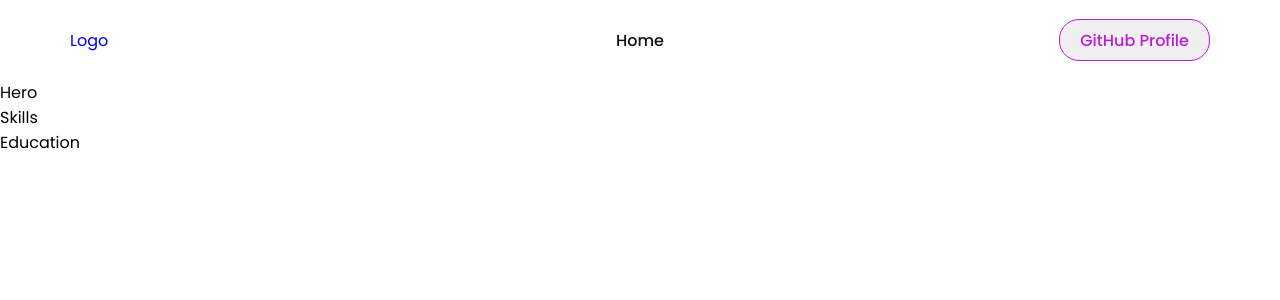
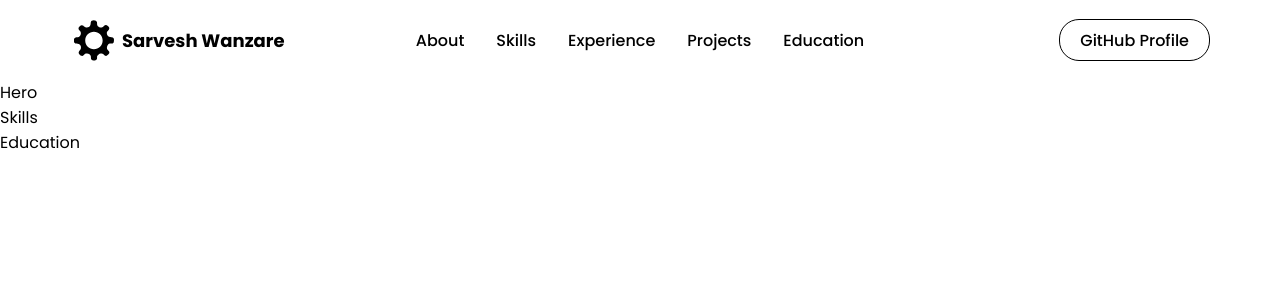
Before and after one commit to SarveshSW/website, a React (Create React App) app: page / in a window 1280 px wide. Shown: the top 300 px of the page. Built offline with nearby package versions, Linux system fonts and the light colour scheme.

Commit message:
Finished Nav Bar.

```diff
--- a/src/components/Education/index.js
+++ b/src/components/Education/index.js
@@ -3,7 +3,7 @@ import React from 'react'
 const Education = () => {
     return (
         <div>Education</div>
-    )
+    );
 }
 
-export default Education
+export default Education;
--- a/src/components/HeroSection/index.js
+++ b/src/components/HeroSection/index.js
@@ -3,7 +3,7 @@ import React from 'react'
 const Hero = () => {
     return (
         <div>Hero</div>
-    )
+    );
 }
 
-export default Hero
+export default Hero;
--- a/src/components/NavBar/index.js
+++ b/src/components/NavBar/index.js
@@ -1,11 +1,11 @@
-import React from 'react'
-//import { NavLink } from 'react-router-dom'
-import styled from 'styled-components'
-import { Link as LinkR } from 'react-router-dom';
-
-//import { Nav, NavLink, NavContainer, Span, NavLogo, NavItems, GitHubButton, ButtonContainer, MobileIcon, MobileMenu, MobileNavLogo, MobileLink } from './NavbarStyledComponent'
+import React from 'react';
+import { Link as LinkR } from "react-router-dom";
+import styled, { useTheme } from 'styled-components';
+import {DiAptana} from 'react-icons/di';
+import {FaBars} from 'react-icons/fa';
+import { Bio } from '../../data/constant.js';
 const Nav = styled.div`
-    background-color: ${({theme}) => theme.card_light};
+    background-color: ${({theme}) => theme.bg};
     height: 80px;
     display: flex;
     align-items: center;
@@ -21,7 +21,6 @@ const Nav = styled.div`
 const NavContainer = styled.div`
   display: flex;
   justify-content: space-between;
-  align-items: center;
   height: 60px;
   z-index: 1;
   width: 100%;
@@ -35,17 +34,12 @@ const NavLogo = styled(LinkR)`
     display: flex;
     justify-self: flex-start;
     cursor: pointer;
+    text-decoration: none;
     align-items: center;
-    text-decoration: none;
     @media (max-width: 640px) {
       padding: 0 0px;
   }
-`;/*
-const Span = styled.div`
-    padding: 0 4px;
-    font-weight: bold;
-    font-size: 18px;
-`;*/
+`;
 const MobileIcon = styled.div`
   display: none;
   @media screen and (max-width: 768px) {
@@ -53,7 +47,7 @@ const MobileIcon = styled.div`
     position: absolute;
     top: 0;
     right: 0;
-    transform: translate(-100%, 60%);
+    transform: translate(-100%, 50%);
     font-size: 1.5rem;
     cursor: pointer;
     color: ${({ theme }) => theme.text_primary};
@@ -65,9 +59,7 @@ const NavItems = styled.ul`
     align-items: center;
     justify-content:center;
     gap: 32px;
-    padding: 0 6px;
     list-style: none;
-
     @media screen and (max-width: 768px) {
       display: none;
     }
@@ -88,45 +80,46 @@ const NavLink = styled.a`
      border-bottom: 2px solid ${({ theme }) => theme.primary};
    } */
 
-const GitHubButton = styled.button`
-  border: 1.8px solid ${({ theme }) => theme.primary};
-  justify-content: center;
+const ButtonContainer = styled.div`
   display: flex;
   align-items: center;
-  height: 70%;
-  border-radius: 20px;
-  color: ${({ theme }) => theme.primary};
-  cursor: pointer;
-  padding: 0 20px;
-  font-weight: 500;
-  text-decoration: none;
-  font-size: 16px;
-  transition: all 0.6s ease-in-out;
-    :hover {
-      background: ${({ theme }) => theme.primary};
-      color: ${({ theme }) => theme.white};
-    }
-    @media screen and (max-width: 768px) {
-    font-size: 14px;
-    }
-`;
-
-const ButtonContainer = styled.div`
+  justify-content: end;
   width: 80%;
   height: 100%;
-  display: flex;
-  justify-content: end;
-  align-items: center;
   padding: 0 6px;
   @media screen and (max-width: 768px) {
     display: none;
   }
 `;
+const GitHubButton = styled.a`
+  background-color: transparent;
+  border: 1.8px solid ${({ theme }) => theme.black};
+  border-radius: 20px;
+  display: flex;
+  justify-content: center;
+  align-items: center;
+  color: ${({ theme }) => theme.black};
+  padding: 0 20px;
+  text-decoration: none;
+  font-size: 1rem;
+  font-weight: 500;
+  cursor: pointer;
+  height: 70%;
+    :hover {
+      background: ${({ theme }) => theme.primary};
+      color: ${({ theme }) => theme.card};
+    }
+    @media screen and (max-width: 768px) {
+    font-size: 0.8rem;
+    }
+`;
+export const Span = styled.div`
+    padding: 0 4px;
+    font-weight: bold;
+    font-size: 18px;
+`;
 
-
-
-/*
-const MobileMenu = styled.div`
+export const MobileMenu = styled.div`
     display: flex;
     flex-direction: column;
     justify-content: center;
@@ -136,103 +129,125 @@ const MobileMenu = styled.div`
     right: 0;
     width: 100%;
     padding: 12px 40px 24px 40px;
-    background: ${({ theme }) => theme.card_light+99};
-    transition: all 0.6s ease-in-out;
-    transform: ${({ isOpen }) => (isOpen ? 'translateY(0)' : 'translateY(-100%)')};
+    background: ${({ theme }) => theme.bgLight+99};
+    transition: all 0.3s ease-in-out;
+    transform: ${({ open }) => (open ? 'translateY(0)' : 'translateY(-100%)')};
     border-radius: 0 0 20px 20px;
-    box-shadow: 0 0 10px 0 rgba(0, 0, 0, 0.2);
-    opacity: ${({ isOpen }) => (isOpen ? '100%' : '0')};
-    z-index: ${({ isOpen }) => (isOpen ? '1000' : '-1000')};
+    box-shadow: 0 5px 10px rgba(0, 0, 0, 0.2);
+    opacity: ${({ open }) => (open ? '1' : '0')};
+    z-index: ${({ open }) => (open ? '1' : '-1')};
 
-`
+`;
 
-const MobileMenuItems = styled.ul`
-  display: flex;
-  flex-direction: column;
-  align-items: center;
-  justify-content: center;
-  gap: 32px;
-  list-style: none;
-  width: 100%;
-  height: 100%;
-`
-
-const MobileMenuLink = styled(LinkR)`
-  color: ${({ theme }) => theme.text_primary};
+export const MobileLink = //styled(LinkR)`
+styled.a`
+  color: ${({ theme }) => theme.primary};
   font-weight: 500;
   cursor: pointer;
-  transition: all 0.2s ease-in-out;
   text-decoration: none;
-  :hover {
+  transition: all 0.3s ease-in-out;
+  &:hover {
     color: ${({ theme }) => theme.primary};
   }
+`;
+/*&.active {
+    border-bottom: 2px solid ${({ theme }) => theme.primary};
+  }*/
 
-  &.active {
-    border-bottom: 2px solid ${({ theme }) => theme.primary};
-  }
-`;
 
-const MobileMenuButton = styled.a`
-  border: 1.8px solid ${({ theme }) => theme.primary};
-  justify-content: center;
-  display: flex;
-  align-items: center;
-  height: 70%;
-  border-radius: 20px;
-  color: ${({ theme }) => theme.primary};
-  cursor: pointer;
-  padding: 0 20px;
-  font-weight: 500;
-  text-decoration: none;
-  font-size: 16px;
-  transition: all 0.6s ease-in-out;
+const NavBar = () => {
+  const [open, setOpen] = React.useState(false);
+  const theme = useTheme();
+    return(
+    <Nav>
+      <NavContainer>
+          <NavLogo to = "/">
+          <a style={{ display: "flex", alignItems: "center", color: "black", marginBottom: '20', cursor: 'pointer' }}>
+            <DiAptana size="3rem" /> <Span>Sarvesh Wanzare</Span>
+          </a>
+          </NavLogo>
+          <MobileIcon>
+            <FaBars
+              onClick={() => {
+                setOpen(!open);
+              }} />
 
-  :hover {
-    background: ${({ theme }) => theme.primary};
-    color: ${({ theme }) => theme.white};
-  }
-`;
+          </MobileIcon>
+          <NavItems>
+              <NavLink href='#about'>About</NavLink>
+              <NavLink href='#skills'>Skills</NavLink>
+              <NavLink href='#experience'>Experience</NavLink>
+              <NavLink href='#projects'>Projects</NavLink>
+              <NavLink href='#education'>Education</NavLink>
 
-const MobileLink = styled.a`
-  color: ${({ theme }) => theme.text_primary};
-  font-weight: 500;
-  cursor: pointer;
-  transition: all 0.2s ease-in-out;
-  text-decoration: none;
-  :hover {
-    color: ${({ theme }) => theme.primary};
-  }
+          </NavItems>
+          <ButtonContainer>
+              <GitHubButton href={Bio.github} target="_blank">GitHub Profile</GitHubButton>
+          </ButtonContainer>
+      {
+        // if the Mobile icon is clicked then do the following
+        open &&
+          (<MobileMenu open={open}>
+              <MobileLink
+                href="#about"
+                onClick={() => {
+                  setOpen(!open);
+                }}
+              >
+              About
+              </MobileLink>
 
-  &.active {
-    border-bottom: 2px solid ${({ theme }) => theme.primary};
-  }
-`;
+            <MobileLink
+              href='#skills'
+              onClick={() => {
+                setOpen(!open);
+              }}
+            >
+              Skills
+            </MobileLink>
 
-const MobileNavLogo = styled(LinkR)`
-  width: 80%;
-  padding: 0 6px;
-  display: flex;
-  justify-content: start;
-  align-items: center;
-  text-decoration: none;
-  @media (max-width: 640px) {
-    padding: 0 0px;
-  }
-`;
-*/
-const NavBar = () => {
-    return <Nav>
-        <NavContainer>
-            <NavLogo>Logo</NavLogo>
-            <MobileIcon></MobileIcon>
-            <NavItems>
-                <NavLink>Home</NavLink>
-            </NavItems>
-            <ButtonContainer>
-                <GitHubButton>GitHub Profile</GitHubButton>
-            </ButtonContainer>
-        </NavContainer>
-        </Nav>
-}
+            <MobileLink
+              href='#experience'
+              onClick={() => {
+                setOpen(!open);
+              }}
+            >
+              Experience
+            </MobileLink>
 
-export default NavBar
+            <MobileLink
+              href='#projects'
+              onClick={() => {
+                setOpen(!open);
+              }}
+            >
+              Projects
+            </MobileLink>
+
+            <MobileLink
+              href='#education'
+              onClick={() => {
+                setOpen(!open);
+              }}
+            >
+              Education
+            </MobileLink>
+            <GitHubButton
+              style={{
+                  padding: '10px 16px',
+                  background: `${theme.primary}`,
+                  color: 'black',
+                  width: 'max-content'}}
+              href={Bio.github}
+              target="_blank"
+            >
+              Github Profile
+            </GitHubButton>
+          </MobileMenu>
+        )
+      }
+      </NavContainer>
+      </Nav>);
+};
+
+export default NavBar;
--- a/src/utils/Themes.js
+++ b/src/utils/Themes.js
@@ -14,9 +14,10 @@ export const darkTheme = {
 export const lightTheme = {
     bg:"#FFFFFF",
     bgLight: "#f0f0f0",
-    primary:"#be1adb",
-    text_primary:"#111111",
-    text_secondary:"#48494a",
+    primary:"#6b696b",
+    text_primary:"#000000",
+    text_secondary:"#111111",
     card:"#FFFFFF",
     button:"#5c5b5b",
+    black: "#000000"
 }
```
Also changed, not shown: src/App.js (+6 -4 lines).
